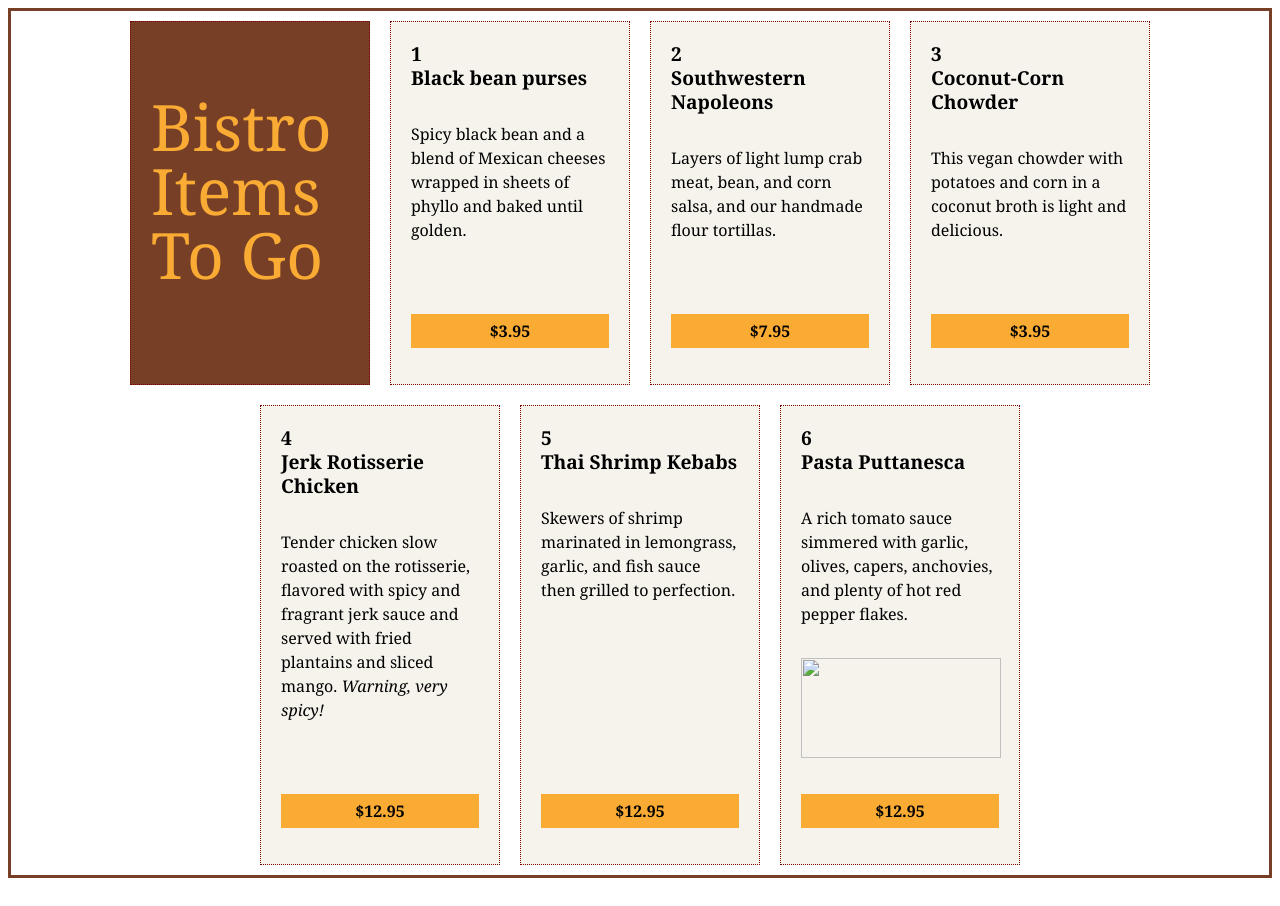
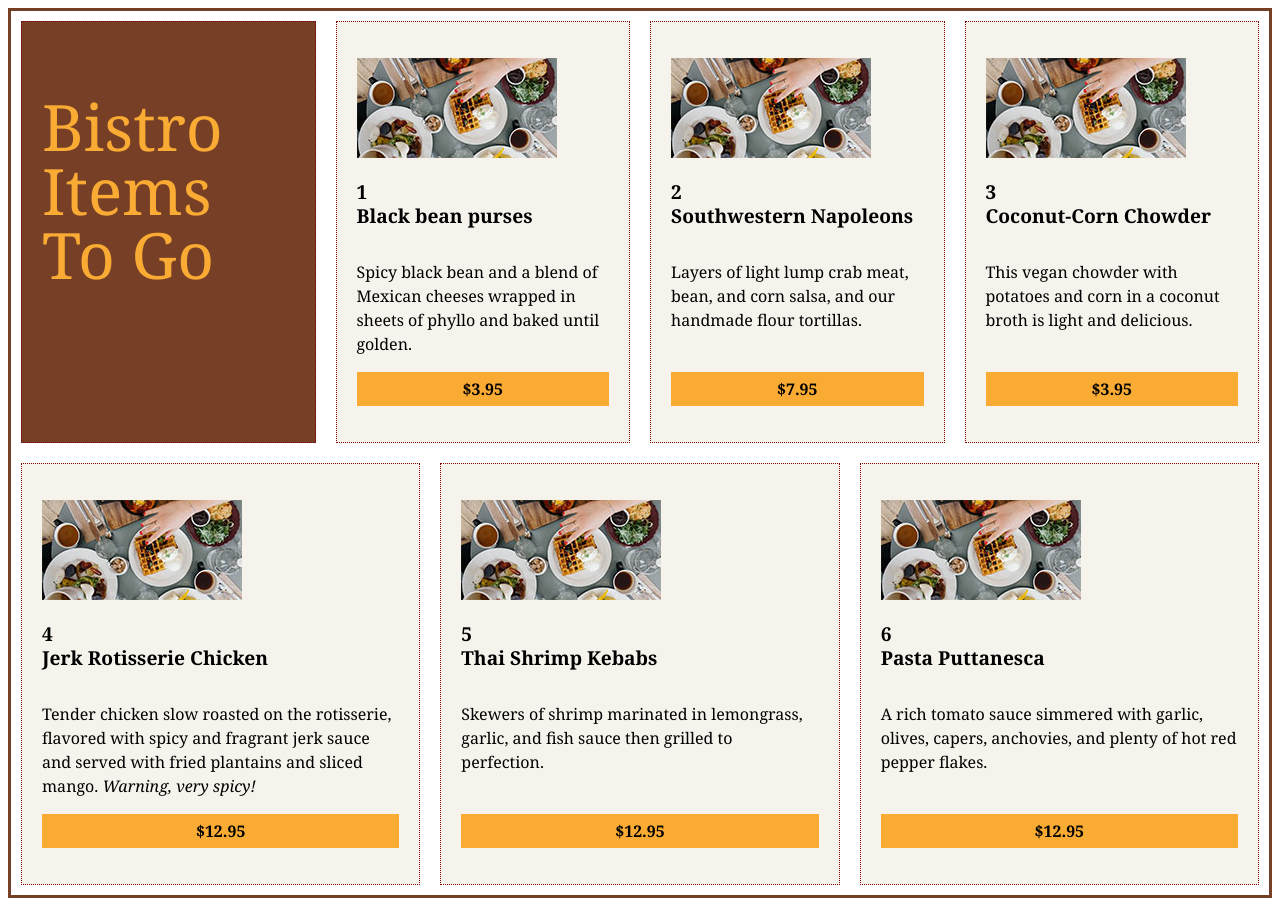
Before and after one commit to Edwin1335/Black-Goose-Bistro, a plain HTML site: page pracFlex.html in a window 1280 px wide. Drawn offline with Linux system fonts and the light colour scheme.

Commit message:
Finish Practice Flexbox

```diff
--- a/pracFlex.html
+++ b/pracFlex.html
@@ -2,7 +2,7 @@
 <html>
   <head>
     <meta charset="UTF-8" />
-    <title>Flexbox Product Listing Exercise</title>
+    <title>Flexbox Practice</title>
 
     <style>
       html {
@@ -46,6 +46,7 @@
         width: 240px;
         display: flex;
         flex-direction: column;
+        flex: auto;
       }
 
       .title {
@@ -62,6 +63,10 @@
         text-align: center;
         margin-top: auto;
       }
+
+      .photo {
+          order: -1;
+      }
     </style>
   </head>
 
@@ -77,7 +82,7 @@
           Spicy black bean and a blend of Mexican cheeses wrapped in sheets of
           phyllo and baked until golden.
         </p>
-        <p class="photo"><img src="table.jpg" alt="" /></p>
+        <p class="photo"><img src="/images/table.jpg" alt="" /></p>
         <p class="price">$3.95</p>
       </section>
 
@@ -87,7 +92,7 @@
           Layers of light lump crab meat, bean, and corn salsa, and our handmade
           flour tortillas.
         </p>
-        <p class="photo"><img src="table.jpg" alt="" /></p>
+        <p class="photo"><img src="/images/table.jpg" alt="" /></p>
         <p class="price">$7.95</p>
       </section>
 
@@ -97,7 +102,7 @@
           This vegan chowder with potatoes and corn in a coconut broth is light
           and delicious.
         </p>
-        <p class="photo"><img src="table.jpg" alt="" /></p>
+        <p class="photo"><img src="/images/table.jpg" alt="" /></p>
         <p class="price">$3.95</p>
       </section>
 
@@ -108,7 +113,7 @@
           fragrant jerk sauce and served with fried plantains and sliced mango.
           <em>Warning, very spicy!</em>
         </p>
-        <p class="photo"><img src="table.jpg" alt="" /></p>
+        <p class="photo"><img src="/images/table.jpg" alt="" /></p>
         <p class="price">$12.95</p>
       </section>
 
@@ -118,7 +123,7 @@
           Skewers of shrimp marinated in lemongrass, garlic, and fish sauce then
           grilled to perfection.
         </p>
-        <p class="photo"><img src="table.jpg" alt="" /></p>
+        <p class="photo"><img src="/images/table.jpg" alt="" /></p>
         <p class="price">$12.95</p>
       </section>
 
@@ -129,7 +134,7 @@
           and plenty of hot red pepper flakes.
         </p>
         <p class="photo">
-          <img src="table.jpg" width="200" height="100" alt="" />
+          <img src="/images/table.jpg" width="200" height="100" alt="" />
         </p>
         <p class="price">$12.95</p>
       </section>
```
